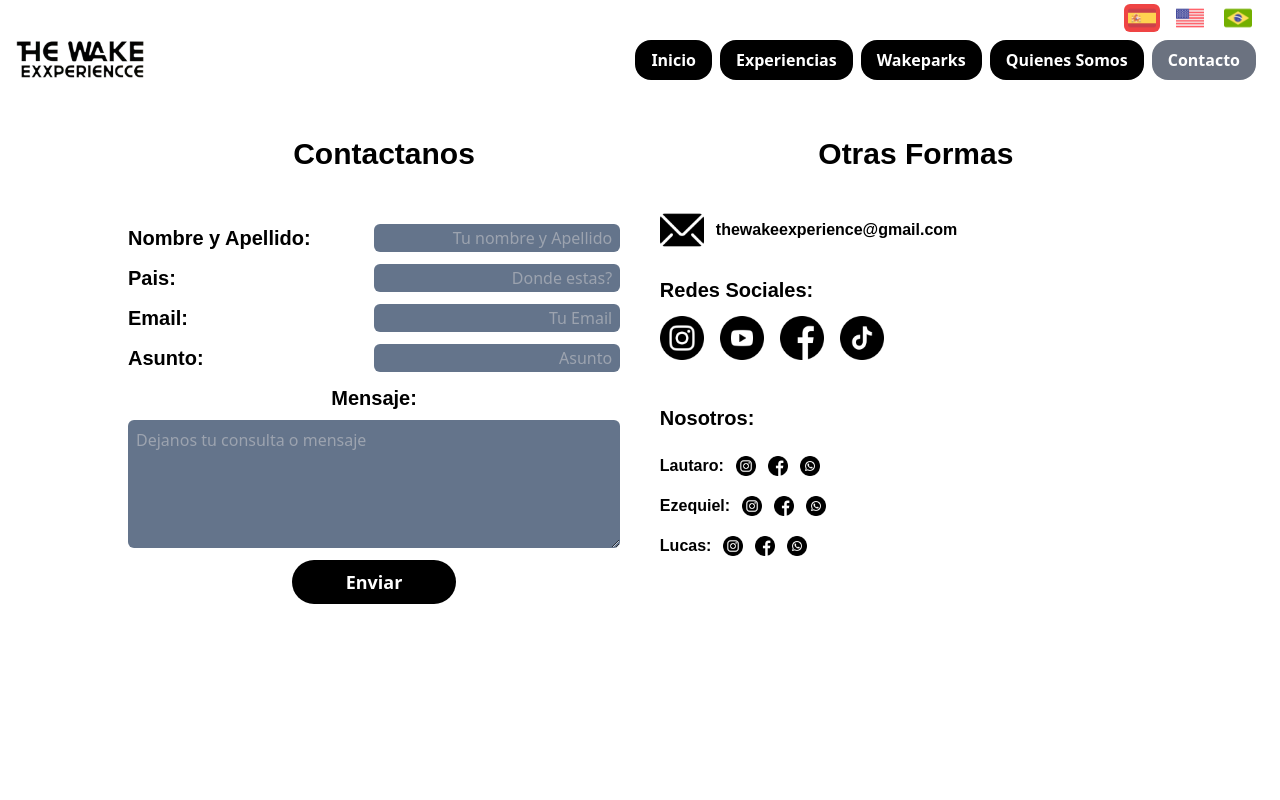
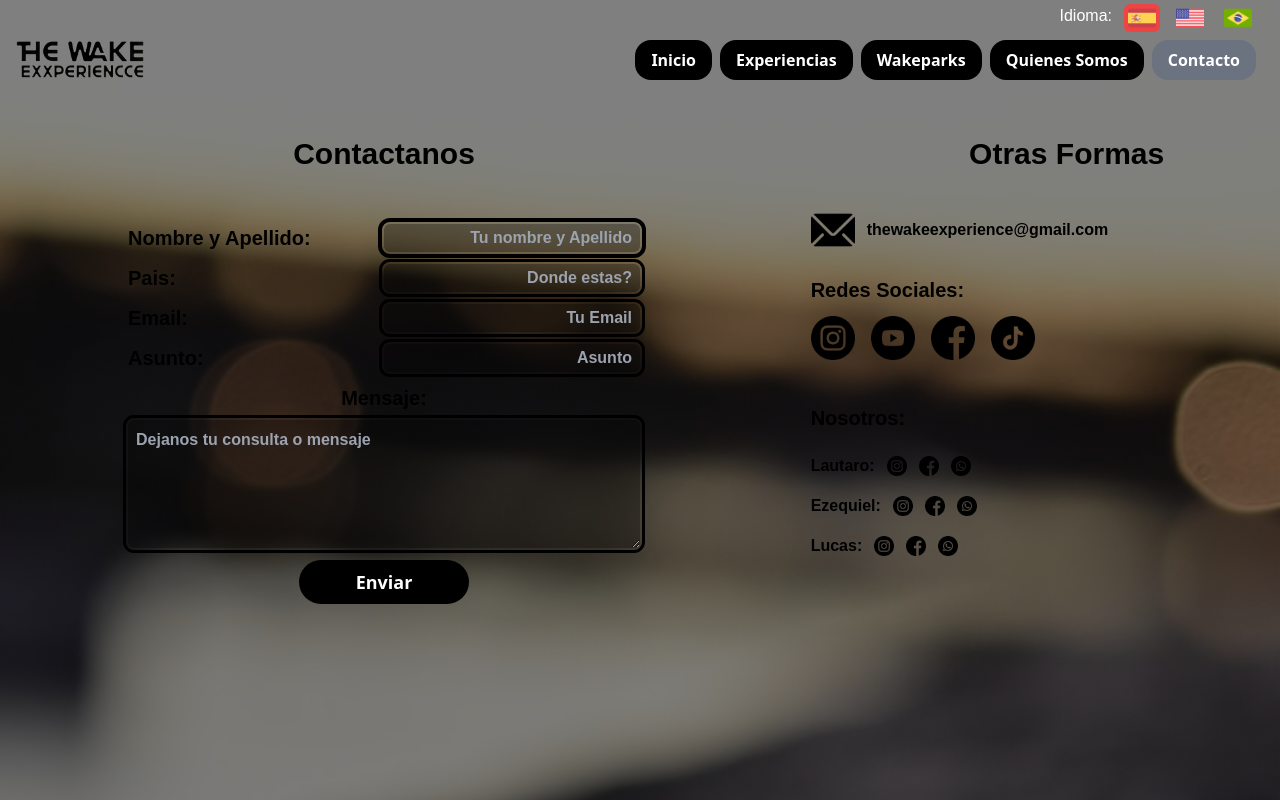
Before and after one commit to Colegiales32/The-Wake-Experience, a React (Vite) app: page /contacto in a window 1280 px wide. Shown: the top 800 px of the page. Built offline with nearby package versions, Linux system fonts and the light colour scheme; a web font is replaced by a local one; what tailwindcss-animated would draw is missing.

Commit message:
correciones al contacto

```diff
--- a/src/pages/Contacto.jsx
+++ b/src/pages/Contacto.jsx
@@ -46,30 +46,30 @@ const handleSubmit = (event) => {
 
   return (
     <div>
-    <div className='min-h-screen'>
+    <div className='min-h-screen bg-fondo bg-cover bg-no-repeat'>
         <Nav/>
         <div className='flex flex-col lg:flex-row w-4/5 mx-auto justify-between h-4/5 relative'>
         <form ref={refForm} action="" onSubmit={handleSubmit} className='lg:w-1/2 shrink lg:mt-32 flex flex-col gap-3'>
         <h1 className='font-stencil text-3xl text-center font-bold mx-auto lg:absolute top-10 w-1/2'>{t("contacto.titulo")}</h1>
              <fieldset className='flex flex-row justify-between'>
             <label className='font-path font-bold text-xl'>{t("contacto.nombre.nombre")}</label>
-            <input className='w-1/2 bg-slate-500 rounded-md placeholder:mr-2 placeholder:text-right' placeholder={t("contacto.nombre.descripcion")} required name='name' type="text" />
+            <input className='w-1/2 outline-4 outline outline-offset-2 border-black font-path font-bold bg-opacity-30 bg-black rounded-md placeholder:mr-2 placeholder:text-right' placeholder={t("contacto.nombre.descripcion")} required name='name' type="text" />
             </fieldset>
             <fieldset className='flex flex-row gap-8 justify-between'>
             <label className='font-path font-bold text-xl'>{t("contacto.pais.pais")}</label>
-            <input className='w-1/2 bg-slate-500 rounded-md placeholder:mr-2 placeholder:text-right' placeholder={t("contacto.pais.descripcion")} name='pais' required type="text" />
+            <input className='w-1/2 outline outline-offset-2 border-black bg-opacity-30 bg-black font-path font-bold rounded-md placeholder:mr-2 placeholder:text-right' placeholder={t("contacto.pais.descripcion")} name='pais' required type="text" />
             </fieldset>
             <fieldset className='flex flex-row gap-8 justify-between'>
             <label className='font-path font-bold text-xl'>{t("contacto.email.email")}</label>
-            <input className='w-1/2 bg-slate-500 rounded-md placeholder:mr-2 placeholder:text-right' placeholder={t("contacto.email.descripcion")} name='email' required type="email" />
+            <input className='w-1/2 outline outline-offset-2 border-black bg-opacity-30 bg-black rounded-md font-path font-bold placeholder:mr-2 placeholder:text-right' placeholder={t("contacto.email.descripcion")} name='email' required type="email" />
             </fieldset>
             <fieldset  className='flex flex-row gap-8 w-full justify-between'>
                 <label className='font-path font-bold text-xl'>{t("contacto.asunto.asunto")}</label>
-                <input className='w-1/2 bg-slate-500 rounded-md placeholder:mr-2 placeholder:text-right' placeholder={t("contacto.asunto.descripcion")} name='asunto' required type="text" />
+                <input className='w-1/2 outline outline-offset-2 border-black bg-opacity-30 bg-black rounded-md font-path font-bold placeholder:mr-2 placeholder:text-right' placeholder={t("contacto.asunto.descripcion")} name='asunto' required type="text" />
             </fieldset>
             <fieldset className='flex flex-col gap-2'>
             <label className='font-path font-bold text-xl text-center w-full'>{t("contacto.mensaje.titulo")}</label>
-            <textarea className='w-full mx-auto h-32 bg-slate-500 rounded-md placeholder:pl-2 placeholder:pt-2' name='mensaje' placeholder={t("contacto.mensaje.placeholder")} required type="text" />
+            <textarea className='w-full mx-auto h-32 outline outline-offset-2 border-black font-path font-bold bg-opacity-30 bg-black rounded-md placeholder:pl-2 placeholder:pt-2' name='mensaje' placeholder={t("contacto.mensaje.placeholder")} required type="text" />
             </fieldset>
             <div className='flex justify-center'>
             <button className='w-1/2 py-2 text-lg md:w-1/3 mx-auto md:m-0 text-center bg-black hover:bg-grisoscuro rounded-full  text-white font-bold transition-colors duration-1000'>{t("contacto.enviar")}</button>
@@ -79,16 +79,17 @@ const handleSubmit = (event) => {
                 </div>
 
         </form>
-        <div className='w-2 h-2/3 mx-4 my-auto bg-opacity-40 bg-black rounded-lg'>
+        <div className=' bg-opaco'>
+
         </div>
-        <div className='flex flex-col mb-5 w-1/2'>
+        <div className='flex flex-col mb-5 w-1/3'>
         <h2 className='font-stencil text-3xl text-center font-bold mx-auto lg:absolute top-10 lg:w-1/2'>{t("mascontacto.titulo")}</h2>
                     <div className='flex lg:mt-28 mt-4 items-center gap-x-3 flex-row'>
                         <img className='h-11' src={mail} alt="Email" />
                         <p className='font-path font-semibold'>thewakeexperience@gmail.com</p>
 
                     </div>
-        <div className='lg:w-1/2 shrink mt-6 flex flex-col gap-3'>
+        <div className='lg:w-2/3 shrink mt-6 flex flex-col gap-3'>
 
             <h3 className='font-path font-bold text-xl'>{t("mascontacto.redes")}:</h3>
             <div className='flex flex-row gap-4'>
--- a/tailwind.config.js
+++ b/tailwind.config.js
@@ -21,7 +21,8 @@ export default {
         'usa' : "url('/usa.png')",
         'esp' : "url('/espana.png')",
         'brasil' : "url('/brasil.png')",
-        'opaco': "linear-gradient(rgba(0,0,0,0.7),rgba(0,0,0,0.7))"
+        'opaco': "linear-gradient(rgba(0,0,0,0.7),rgba(0,0,0,0.7))",
+        'suave': "linear-gradient(rgba(0,0,0,0.2),rgba(0,0,0,0.2))"
       }},
     fontFamily: {
       stencil:['Saira Stencil One', 'sans-serif'],
```
